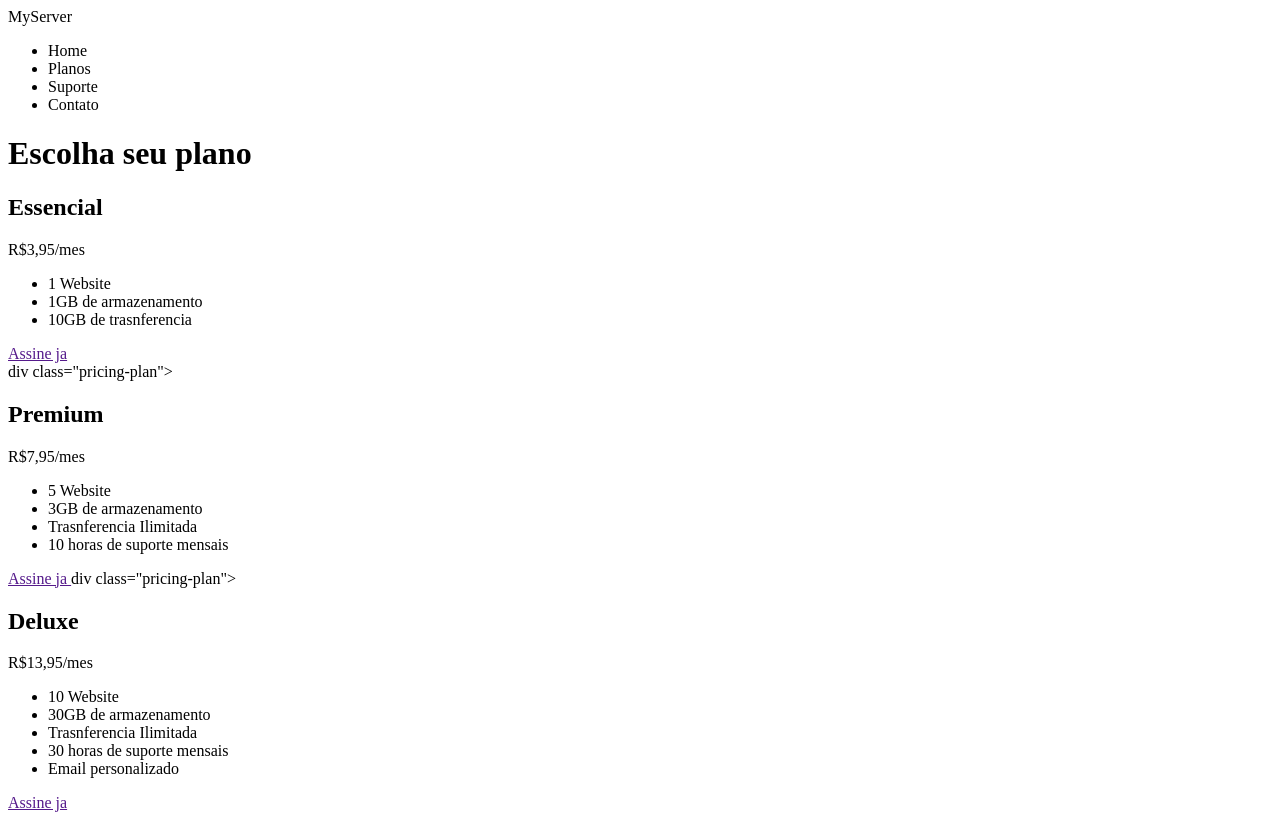
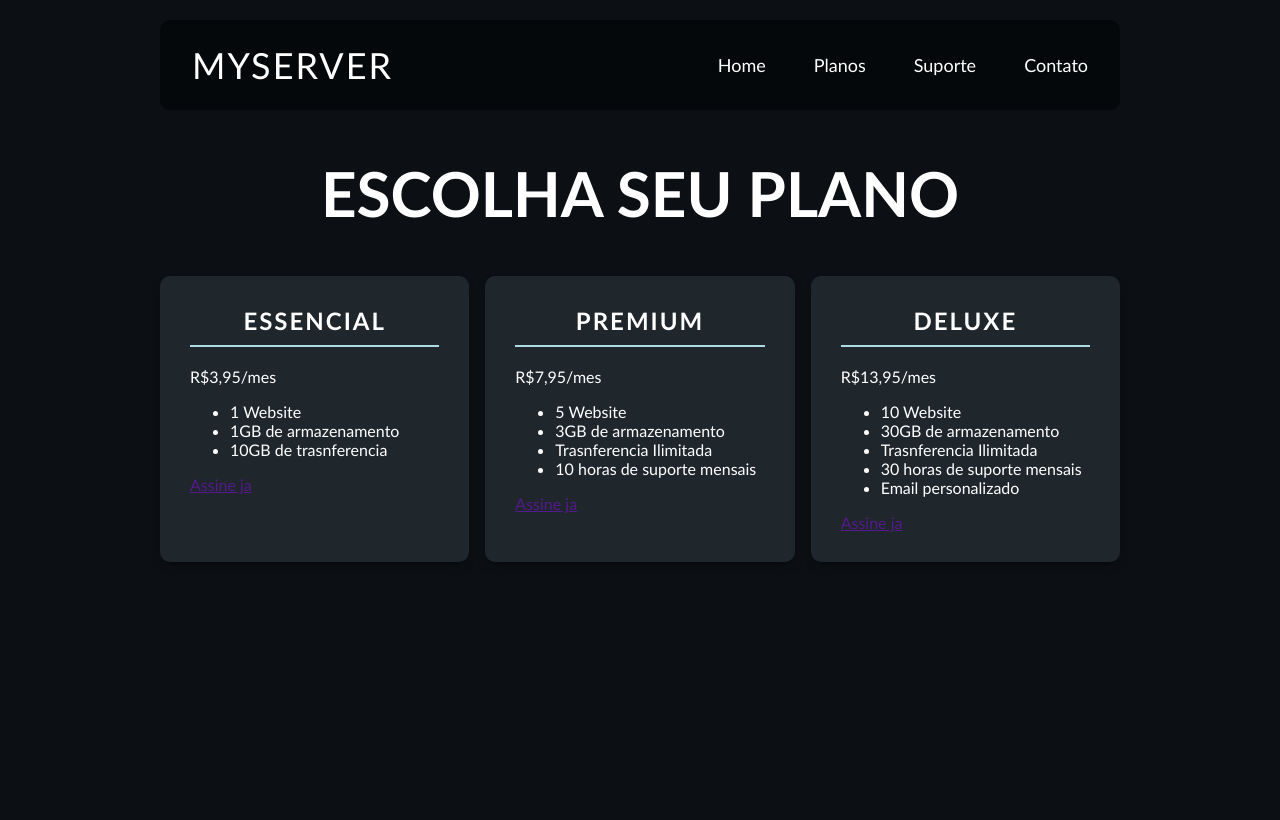
Before and after one commit to kaueh-silva/homepage-card, a plain HTML site: page index.html in a window 1280 px wide. Drawn offline with Linux system fonts and the light colour scheme.

Commit message:
Finalizado estilizaçao da nav e iniciado a do card

```diff
--- a/estilo.css
+++ b/estilo.css
@@ -0,0 +1,80 @@
+body {
+    background-color: #0c1014;
+    color: white;
+    width: 90%;
+    max-width: 960px;
+    margin: 0 auto;
+    font-family: 'Gill Sans', 'Gill Sans MT', Calibri, 'Trebuchet MS', sans-serif;
+}
+
+.main_tittle {
+    font-size: 62px;
+    text-transform: uppercase;
+    text-align: center;
+    margin: 46px 0;
+}
+
+.header {
+    margin-top: 20px;
+    display: flex;
+    background-color: #05080a;
+    padding: 16px;
+    justify-content: space-between;
+    align-items: center;
+    border-radius: 10px;
+}
+
+.header__logo {
+    font-size: 36px;
+    text-transform: uppercase;
+    margin-left: 16px;
+    letter-spacing: 2px;
+
+}
+
+.header__nav ul {
+    display: flex;
+    list-style: none;
+    font-size: 18px;
+    gap: 16px;
+
+
+}
+
+.header__nav a {
+    padding: 16px;
+
+    color: white;
+    text-decoration: none;
+}
+
+.header__nav a:hover {
+    background-color: #89d7f1;
+    border-radius: 10px;
+    color: black;
+    transition: 0.7s;
+    box-shadow: 0px 0px 10px 5px #ADD8E6;
+}
+
+.pricing {
+    display: flex;
+    gap: 16px;
+}
+
+.pricing-plan {
+    flex: 1;
+    background-color: #1f262c;
+    padding: 30px;
+    border-radius: 10px;
+    box-shadow: 0 5px 12px -6px black;
+}
+
+.plan-titllt {
+    text-align: center;
+    padding-bottom: 10px;
+    text-transform: uppercase;
+    border-bottom: 2px solid #ADD8E6;
+    margin-top: 0px;
+    letter-spacing: 2px;
+
+}
--- a/index.html
+++ b/index.html
@@ -4,6 +4,7 @@
 <head>
     <meta charset="UTF-8">
     <meta name="viewport" content="width=device-width, initial-scale=1.0">
+    <link rel="stylesheet" href="estilo.css">
     <title>Document</title>
 </head>
 
@@ -12,10 +13,11 @@
         <div class="header__logo">MyServer</div>
         <nav class="header__nav">
             <ul>
-                <li> <a href=""></a>Home</li>
-                <li> <a href=""></a>Planos</li>
-                <li> <a href=""></a>Suporte</li>
-                <li> <a href=""></a>Contato</li>
+                <li> <a href="https://www.google.com/">Home</a>
+                </li>
+                <li> <a href="">Planos </a></li>
+                <li> <a href="">Suporte </a></li>
+                <li> <a href="">Contato </a></li>
             </ul>
         </nav>
     </header>
@@ -35,7 +37,7 @@
             <a href="" class="princing-plan__cta">Assine ja </a>
         </div>
 
-        div class="pricing-plan">
+        <div class="pricing-plan">
             <h2 class="plan-titllt">Premium</h2>
             <p> <span class="pricing-plan__price"> R$7,95/mes</span> </p>
             <ul class="princing-plan__featurea">
@@ -48,7 +50,7 @@
             <a href="" class="princing-plan__cta">Assine ja </a>
         </div>
 
-        div class="pricing-plan">
+        <div class="pricing-plan">
             <h2 class="plan-titllt">Deluxe</h2>
             <p> <span class="pricing-plan__price"> R$13,95/mes</span> </p>
             <ul class="princing-plan__featurea">
```
Lines whose indentation alone changed are shown as unchanged.
